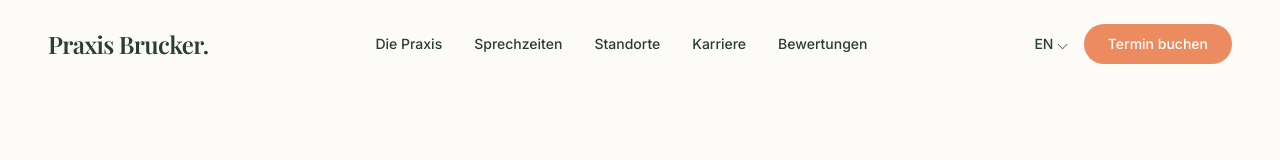
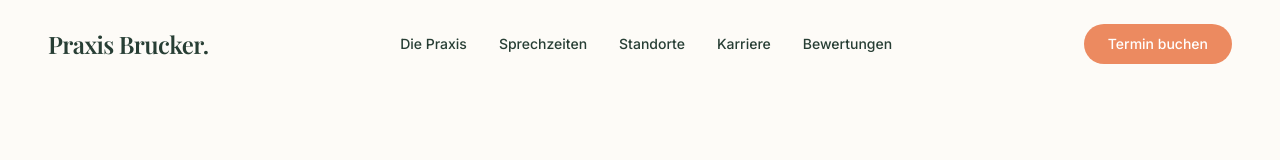
Before and after one commit to falkstange1912/Zahnarztpraxis_Website-, a React (Vite) app: page / in a window 1280 px wide. Shown: the top 160 px of the page. Built offline with nearby package versions, Linux system fonts and the light colour scheme; a web font is replaced by a local one.

Commit message:
Update App.tsx

```diff
--- a/App.tsx
+++ b/App.tsx
@@ -28,9 +28,6 @@ export default function App() {
           <a href="#bewertungen" className="hover:opacity-60 transition-opacity">Bewertungen</a>
         </div>
         <div className="flex items-center gap-4">
-          <button className="hidden sm:block text-sm font-medium hover:opacity-60 transition-opacity">
-            EN ⌵
-          </button>
           <a
             href={TERMINLAND_URL}
             target="_blank"
@@ -123,7 +120,7 @@ export default function App() {
           </div>
         </section>
 
-        {/* NEU: 4. SPRECHZEITEN & TERMINE */}
+        {/* 4. SPRECHZEITEN & TERMINE */}
         <section id="sprechzeiten" className="py-32 px-6 max-w-[1200px] mx-auto border-t border-[var(--color-brand-green)]/5">
           <div className="grid lg:grid-cols-2 gap-16 items-start">
             <motion.div
```
